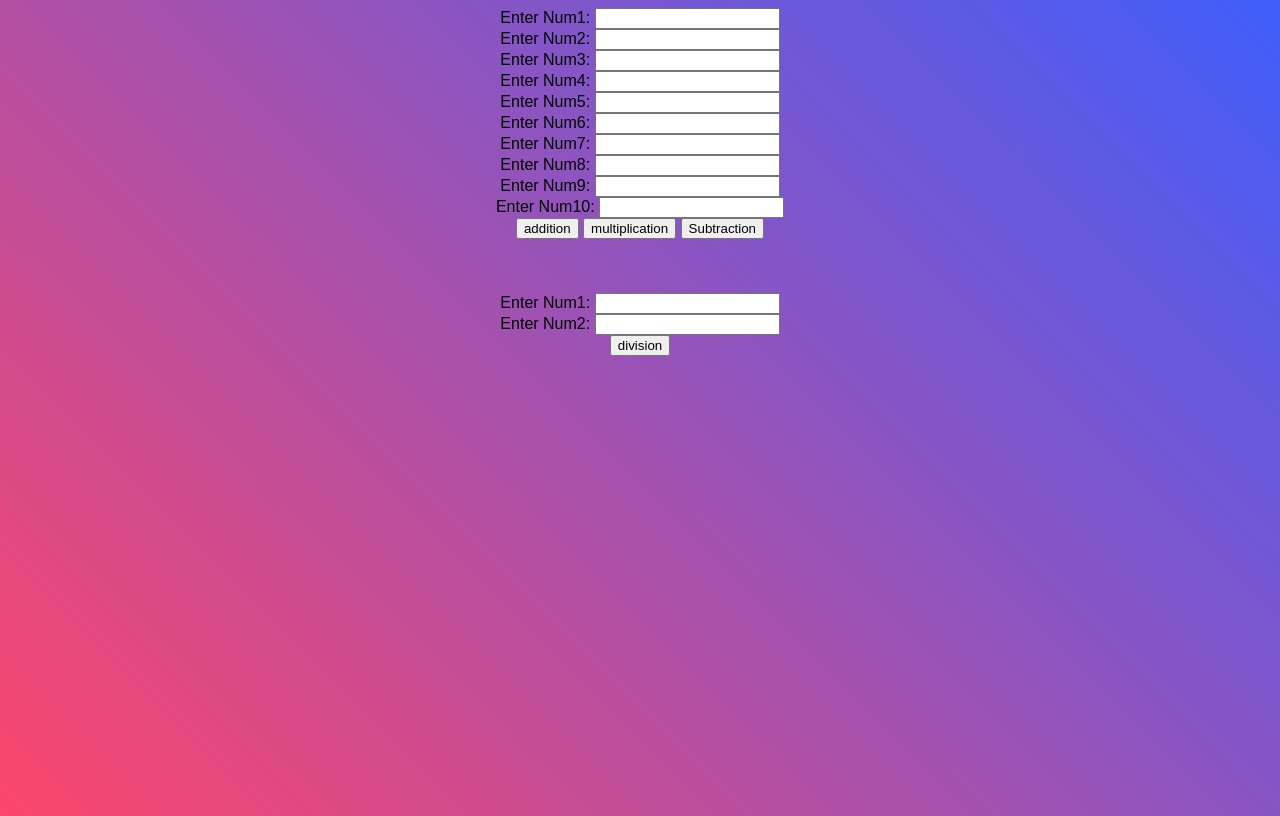
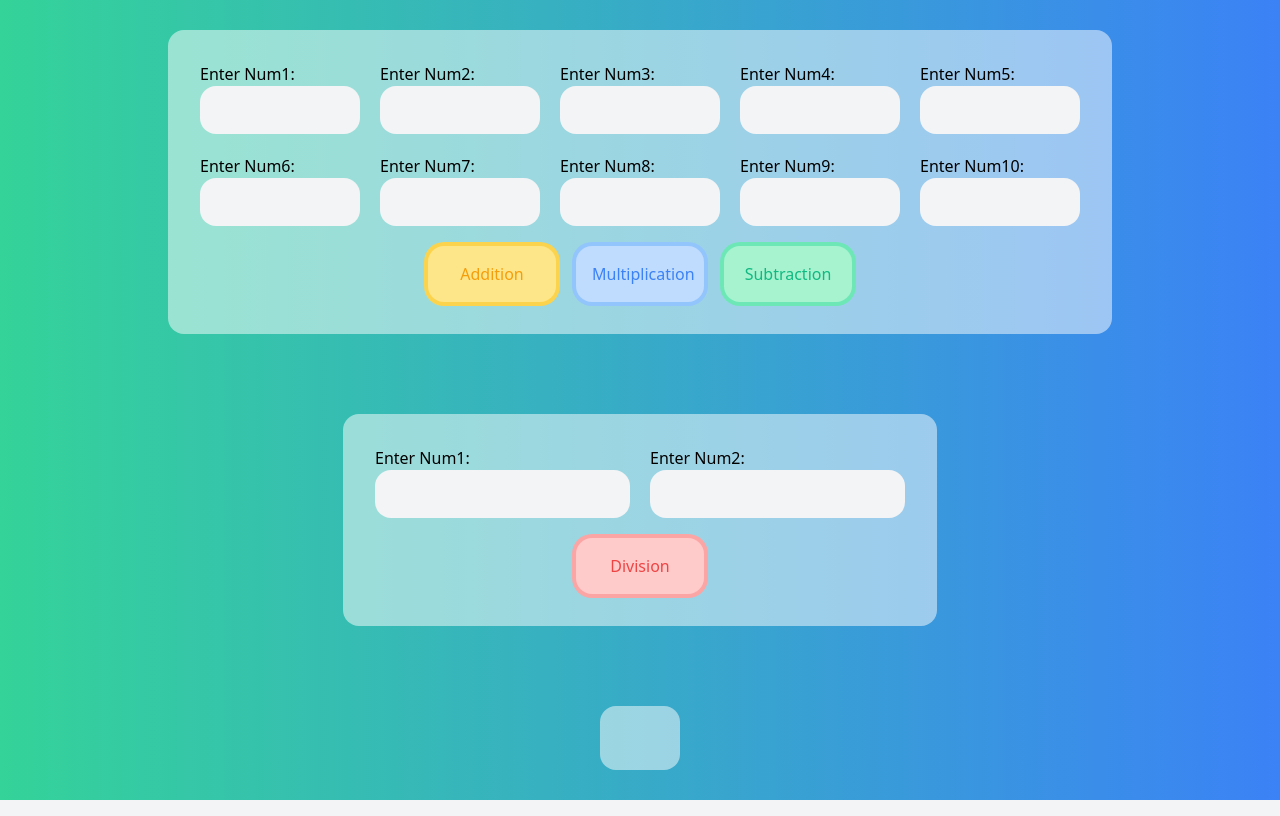
Before and after one commit to Andreizabala/dipay, a PHP site: page / in a window 1280 px wide. Run offline with PHP 8.4, Linux system fonts and the light colour scheme.

Commit message:
calcu ni dipay design

```diff
--- a/index.php
+++ b/index.php
@@ -1,4 +1,3 @@
-
 <!DOCTYPE html>
 <html lang="en">
 
@@ -7,53 +6,59 @@
     <title>Software</title>
     <meta http-equiv="X-UA-Compatible" content="IE=edge">
     <meta name="viewport" content="width=device-width, initial-scale=1.0">
+    <link href="https://unpkg.com/tailwindcss@^2/dist/tailwind.min.css" rel="stylesheet">
     <title>Document</title>
 </head>
-<style>
-   body {
-  background: linear-gradient(45deg, #FC466B, #3F5EFB);
-  height: 100vh;
-  font-family: 'Montserrat', sans-serif;
-}
 
+<body class="h-screen bg-gradient-to-r from-green-400 via-yello-500 to-blue-500 flex justify-center items-center">
+    <div class="flex flex-col container mx-auto justify-center items-center gap-20">
+        <div class='bg-white rounded-2xl p-8 bg-opacity-50'>
+            <form action="index.php" method="post" class="flex flex-col gap-5">
+                <div class="grid grid-cols-5 gap-5 max-w-max">
+                    <span class="flex flex-col w-40"><label>Enter Num1:</label><input type="text" name="a" required class="p-3 rounded-2xl bg-gray-100 focus:outline-none focus:ring-2 focus:ring-gray-400 focus:border-transparent"></span>
+                    <span class="flex flex-col w-40"><label>Enter Num2:</label><input type="text" name="b" required class="p-3 rounded-2xl bg-gray-100 focus:outline-none focus:ring-2 focus:ring-gray-400 focus:border-transparent"></span>
+                    <span class="flex flex-col w-40"><label>Enter Num3:</label><input type="text" name="c" required class="p-3 rounded-2xl bg-gray-100 focus:outline-none focus:ring-2 focus:ring-gray-400 focus:border-transparent"></span>
+                    <span class="flex flex-col w-40"><label>Enter Num4:</label><input type="text" name="d" required class="p-3 rounded-2xl bg-gray-100 focus:outline-none focus:ring-2 focus:ring-gray-400 focus:border-transparent"></span>
+                    <span class="flex flex-col w-40"><label>Enter Num5:</label><input type="text" name="e" required class="p-3 rounded-2xl bg-gray-100 focus:outline-none focus:ring-2 focus:ring-gray-400 focus:border-transparent"></span>
+                    <span class="flex flex-col w-40"><label>Enter Num6:</label><input type="text" name="f" required class="p-3 rounded-2xl bg-gray-100 focus:outline-none focus:ring-2 focus:ring-gray-400 focus:border-transparent"></span>
+                    <span class="flex flex-col w-40"><label>Enter Num7:</label><input type="text" name="g" required class="p-3 rounded-2xl bg-gray-100 focus:outline-none focus:ring-2 focus:ring-gray-400 focus:border-transparent"></span>
+                    <span class="flex flex-col w-40"><label>Enter Num8:</label><input type="text" name="h" required class="p-3 rounded-2xl bg-gray-100 focus:outline-none focus:ring-2 focus:ring-gray-400 focus:border-transparent"></span>
+                    <span class="flex flex-col w-40"><label>Enter Num9:</label><input type="text" name="i" required class="p-3 rounded-2xl bg-gray-100 focus:outline-none focus:ring-2 focus:ring-gray-400 focus:border-transparent"></span>
+                    <span class="flex flex-col w-40"><label>Enter Num10:</label><input type="text" name="j" required class="p-3 rounded-2xl bg-gray-100 focus:outline-none focus:ring-2 focus:ring-gray-400 focus:border-transparent"></span>
+                </div>
 
-</style>
-
-
-<body>
-    <center>
-    <div class ='container'>
-    <form action="index.php" method="post">
-        Enter Num1:  <input type="text" name="a" required>
-        <br>
-        Enter Num2:  <input type="text" name="b" required>
-        <br>
-        Enter Num3:  <input type="text" name="c"required>
-        <br>
-        Enter Num4:  <input type="text" name="d"required>
-        <br>
-        Enter Num5:  <input type="text" name="e"required>
-        <br>
-        Enter Num6:  <input type="text" name="f"required>
-        <br>
-        Enter Num7: <input type="text" name="g"required>
-        <br>
-        Enter Num8: <input type="text" name="h"required>
-        <br>
-        Enter Num9: <input type="text" name="i"required>
-        <br>
-        Enter Num10:  <input type="text" name="j"required>
-        <br>
-        <input type="submit" name="add" value = "addition">
-        <input type="submit" name="multiply" value = "multiplication">
-        <input type="submit" name="subtract" value = "Subtraction">
-        <br>
-        <br>
+                <div class="flex justify-center items-center gap-5">
+                    <input type="submit" name="add" value="addition" class="p-4 rounded-2xl bg-yellow-200 text-yellow-500 capitalize w-32 ring-4 ring-yellow-300">
+                    <input type="submit" name="multiply" value="multiplication" class="p-4 rounded-2xl bg-blue-200 text-blue-500 capitalize w-32 ring-4 ring-blue-300">
+                    <input type="submit" name="subtract" value="Subtraction" class="p-4 rounded-2xl bg-green-200 text-green-500 capitalize w-32 ring-4 ring-green-300">
+                </div>
             </form>
         </div>
+
+        <div class="bg-white rounded-2xl p-8 bg-opacity-50">
+            <form action="index.php" method="post" class="flex flex-col gap-5">
+                <div class="flex gap-5">
+                    <span class="flex flex-col"><label>Enter Num1:</label><input type="text" name="x" required class="p-3 rounded-2xl bg-gray-100 focus:outline-none focus:ring-2 focus:ring-purple-600 focus:border-transparent"></span>
+                    <span class="flex flex-col"><label>Enter Num2:</label><input type="text" name="y" required class="p-3 rounded-2xl bg-gray-100 focus:outline-none focus:ring-2 focus:ring-purple-600 focus:border-transparent"></span>
+                </div>
+                <div class="flex justify-center items-center">
+                    <input type="submit" name="divide" value="division" class="p-4 rounded-2xl bg-red-200 text-red-500 capitalize w-32 ring-4 ring-red-300">
+                </div>
+            </form>
+        </div>
+
+        <div class="bg-white w-max-w h-max-h flex justify-center items-center rounded-2xl bg-opacity-50 px-10 py-8">
+        <?php
+        if (isset($_POST['divide'])) {
+            $x = $_POST['x'];
+            $y = $_POST['y'];
+            $division = $x / $y;
+            echo "\nThe quotient is $division ";
+        }
+        ?>
         <?php
 
-if(isset($_POST['add'])){
+        if (isset($_POST['add'])) {
             $a = $_POST['a'];
             $b = $_POST['b'];
             $c = $_POST['c'];
@@ -64,12 +69,9 @@ $g = $_POST['g'];
             $h = $_POST['h'];
             $i = $_POST['i'];
             $j = $_POST['j'];
-$sum = $a+ $b + $c+ $d+ $e+ $f+ $g+ $h+ $i+ $j ;
+            $sum = $a + $b + $c + $d + $e + $f + $g + $h + $i + $j;
             echo "The sum is $sum ";
-
-}
-
-else if(isset($_POST['multiply'])){
+        } else if (isset($_POST['multiply'])) {
             $a = $_POST['a'];
             $b = $_POST['b'];
             $c = $_POST['c'];
@@ -80,11 +82,9 @@ else if(isset($_POST['multiply'])){
             $h = $_POST['h'];
             $i = $_POST['i'];
             $j = $_POST['j'];
-   $multiplication =  $a  *  $b * $c * $d * $e * $f * $g *  $h * $i * $j ;
+            $multiplication =  $a  *  $b * $c * $d * $e * $f * $g *  $h * $i * $j;
             echo "\nThe product is $multiplication ";
-
-}
-else if(isset($_POST['subtract'])){
+        } else if (isset($_POST['subtract'])) {
             $a = $_POST['a'];
             $b = $_POST['b'];
             $c = $_POST['c'];
@@ -95,45 +95,12 @@ else if(isset($_POST['subtract'])){
             $h = $_POST['h'];
             $i = $_POST['i'];
             $j = $_POST['j'];
-   $subtraction =  $a -  $b - $c - $d - $e - $f - $g -  $h - $i - $j ;
+            $subtraction =  $a -  $b - $c - $d - $e - $f - $g -  $h - $i - $j;
             echo "The Diffrence is $subtraction ";
-
-}
-
-
-
-/*
-$a = $b = $c = $d = $e = $f = $g = $h = $i = $j = " ";
-$add = $a+ $b + $c+ $d+ $e+ $f+ $g+ $h+ $i+ $j ;
-$multiply = $a+ $b + $c+ $d+ $e+ $f+ $g+ $h+ $i+ $j ;
-$subtraction = $a -  $b - $c - $d - $e - $f - $g -  $h - $i - $j ;
-*/
-?>
-</center>
-<br>
-<br>
-    <center>
-    <form action="index.php" method="post">
-        Enter Num1: <input type="text" name="x"required>
-        <br>
-        Enter Num2:  <input type="text" name="y"required>
-        <br>
-        <input type="submit" name="divide" value = "division">
-    </form>
-
-<br>
-<br>
-    <?php
-        if(isset($_POST['divide'])){
-            $x = $_POST['x'];
-            $y = $_POST['y'];
-            $division = $x / $y;
-            echo "\nThe quotient is $division ";
-
-
         }
         ?>
-</center>
+        </div>
+    </div>
 </body>
 
 </html>
```
Lines whose indentation alone changed are shown as unchanged.
